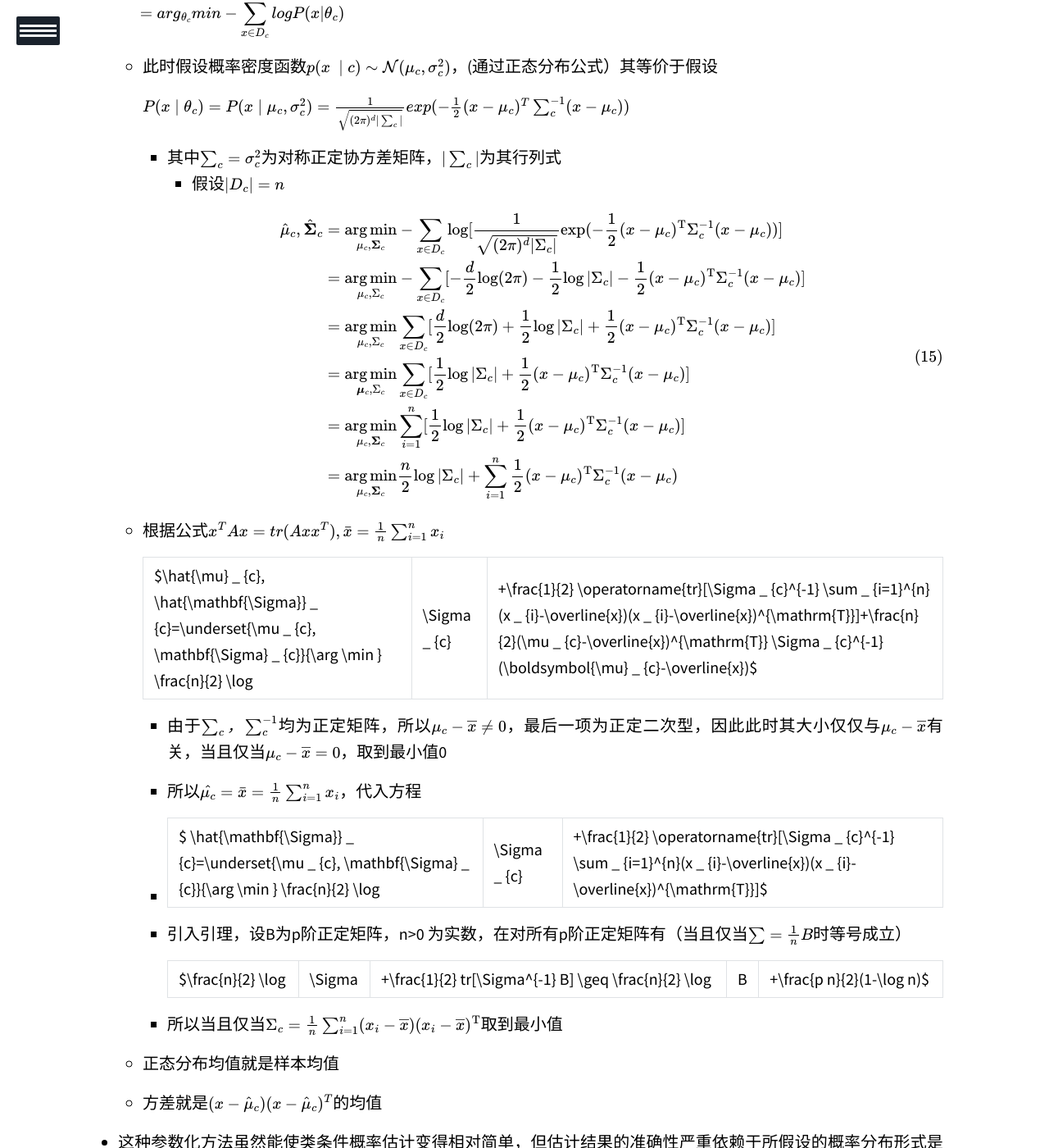
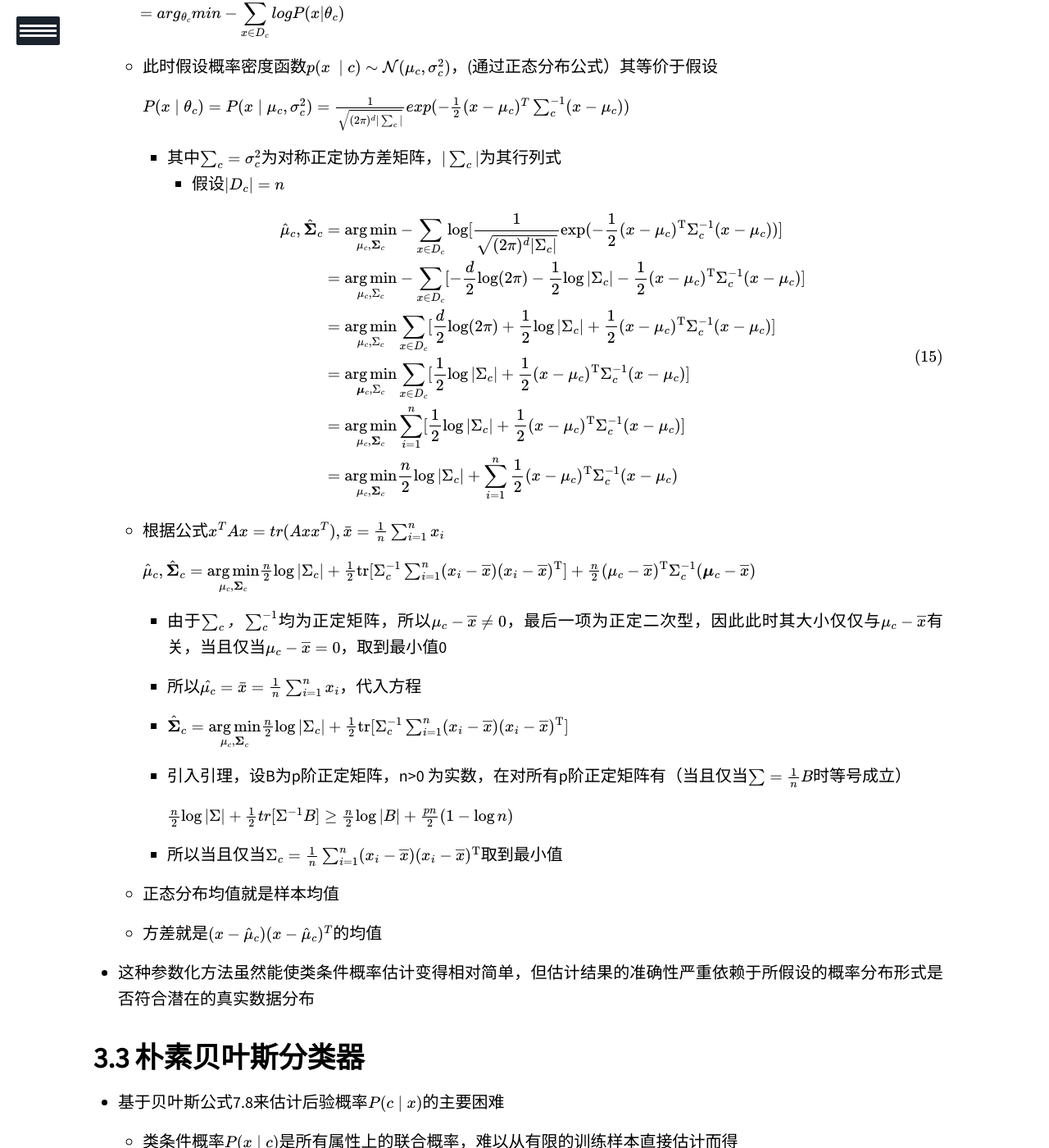
Before and after one commit to WangXiCindy/wangxicindy.github.io, a Jekyll site: the page built from _posts/2020-10-15-机器学习笔记5-8章.md, in a window 1280 px wide and 1400 px high, scrolled down 51660 px. Shown: the whole window at 82% size. Built offline with Jekyll 4.4.1, drawn with Linux system fonts in a browser that asks for light colours; our own code applies the rules of GitHub Pages for plain Markdown files; formulas are drawn with MathJax 3; a script that is not in the unit is left out; some of the changed text lies outside the part shown.

Commit message:
Update 2020-10-15-机器学习笔记5-8章.md

```diff
--- a/_posts/2020-10-15-机器学习笔记5-8章.md
+++ b/_posts/2020-10-15-机器学习笔记5-8章.md
@@ -1213,7 +1213,7 @@ description: 本文为周志华老师《机器学习》（西瓜书）的学习
 
     $L(\boldsymbol{w}, b, \boldsymbol{\alpha}, \hat{\boldsymbol{\alpha}}, \boldsymbol{\xi}, \hat{\boldsymbol{\xi}}, \boldsymbol{\mu}, \hat{\boldsymbol{\mu}})$
 
-    $=\frac{1}{2}\|\boldsymbol{w}\|^{2}+C \sum_ {i=1}^{m}\left(\xi_ {i}+\hat{\xi}_ {i}\right)-\sum_ {i=1}^{m} \mu_ {i} \xi_ {i}-\sum_ {i=1}^{m} \hat{\mu}_ {i} \hat{\xi}_ {i}$
+    $=\frac{1}{2}\  \vert \boldsymbol{w}\  \vert ^{2}+C \sum_ {i=1}^{m}\left(\xi_ {i}+\hat{\xi}_ {i}\right)-\sum_ {i=1}^{m} \mu_ {i} \xi_ {i}-\sum_ {i=1}^{m} \hat{\mu}_ {i} \hat{\xi}_ {i}$
   $+\sum_ {i=1}^{m} \alpha_ {i}\left(f\left(\boldsymbol{x}_ {i}\right)-y_ {i}-\epsilon-\xi_ {i}\right)+\sum_ {i=1}^{m} \hat{\alpha}_ {i}\left(y_ {i}-f\left(\boldsymbol{x}_ {i}\right)-\epsilon-\hat{\xi}_ {i}\right)$
 
 - 将式$f(x)=w^Tx+b$代入，对w，b，$\xi_ i，\hat{\xi_ i}$偏导为0可得
@@ -1269,7 +1269,7 @@ description: 本文为周志华老师《机器学习》（西瓜书）的学习
 
   - 令$\Bbb{H}$为核函数$\kappa$对应的再生核希尔伯特空间，$\vert \vert h \vert \vert_ {\Bbb{H}}$表示$\Bbb{H}$空间中关于h的范数，对于任意单调递增函数$ \Omega : [0, \infty ] \mapsto \Bbb{R}$和任意非负损失函数$l:\Bbb{R}^m \mapsto  [0, \infty ]$，优化问题（式6.57）
 
-    $\min _ {h \in \mathbb{H}} F(h)=\Omega\left(\|h\|_ {\mathbb{H}}\right)+\ell\left(h\left(\boldsymbol{x}_ {1}\right), h\left(\boldsymbol{x}_ {2}\right), \ldots, h\left(\boldsymbol{x}_ {m}\right)\right)$
+    $\min _ {h \in \mathbb{H}} F(h)=\Omega\left(\  \vert h\  \vert _ {\mathbb{H}}\right)+\ell\left(h\left(\boldsymbol{x}_ {1}\right), h\left(\boldsymbol{x}_ {2}\right), \ldots, h\left(\boldsymbol{x}_ {m}\right)\right)$
 
     的解可总写为
 
@@ -1558,21 +1558,21 @@ description: 本文为周志华老师《机器学习》（西瓜书）的学习
     - 其中$\sum_c=\sigma_c^2$为对称正定协方差矩阵，$\vert \sum_c \vert$为其行列式
       - 假设$\vert D_c \vert=n$
 
-    $$\begin{aligned}\hat{\mu} _ {c}, \hat{\mathbf{\Sigma}} _ {c} &=\underset{\mu _ {c}, \mathbf{\Sigma} _ {c}}{\arg \min }-\sum _ {x \in D _ {c}} \log  [\frac{1}{\sqrt{(2 \pi)^{d} |\Sigma _ {c} |}} \exp  (-\frac{1}{2} (x-\mu _ {c} )^{\mathrm{T}} \Sigma _ {c}^{-1} (x-\mu _ {c} ) ) ] \\ &=\underset{\mu _ {c}, \Sigma _ {c}}{\arg \min }-\sum _ {x \in D _ {c}} [-\frac{d}{2} \log (2 \pi)-\frac{1}{2} \log  |\Sigma _ {c} |-\frac{1}{2} (x-\mu _ {c} )^{\mathrm{T}} \Sigma _ {c}^{-1} (x-\mu _ {c} ) ] \\ &=\underset{\mu _ {c}, \Sigma _ {c}}{\arg \min } \sum _ {x \in D _ {c}} [\frac{d}{2} \log (2 \pi)+\frac{1}{2} \log  |\Sigma _ {c} |+\frac{1}{2} (x-\mu _ {c} )^{\mathrm{T}} \Sigma _ {c}^{-1} (x-\mu _ {c} ) ] \\&=\underset{\boldsymbol{\mu} _ {c}, \Sigma _ {c}}{\arg \min } \sum _ {x \in D _ {c}} [\frac{1}{2} \log  |\Sigma _ {c} |+\frac{1}{2} (x-\mu _ {c} )^{\mathrm{T}} \Sigma _ {c}^{-1} (x-\mu _ {c} ) ] \\ &= \underset{\mu _ {c}, \mathbf{\Sigma} _ {c}}{\arg \min } \sum _ {i=1}^n [\frac{1}{2} \log  |\Sigma _ {c} |+\frac{1}{2} (x-\mu _ {c} )^{\mathrm{T}} \Sigma _ {c}^{-1} (x-\mu _ {c} ) ] \\ &=\underset{\mu _ {c}, \mathbf{\Sigma} _ {c}}{\arg \min }  \frac{n}{2} \log  |\Sigma _ {c} |+\sum _ {i=1}^n\frac{1}{2} (x-\mu _ {c} )^{\mathrm{T}} \Sigma _ {c}^{-1} (x-\mu _ {c} )  \end{aligned}$$
+    $$\begin{aligned}\hat{\mu} _ {c}, \hat{\mathbf{\Sigma}} _ {c} &=\underset{\mu _ {c}, \mathbf{\Sigma} _ {c}}{\arg \min }-\sum _ {x \in D _ {c}} \log  [\frac{1}{\sqrt{(2 \pi)^{d}   \vert \Sigma _ {c}   \vert }} \exp  (-\frac{1}{2} (x-\mu _ {c} )^{\mathrm{T}} \Sigma _ {c}^{-1} (x-\mu _ {c} ) ) ] \\ &=\underset{\mu _ {c}, \Sigma _ {c}}{\arg \min }-\sum _ {x \in D _ {c}} [-\frac{d}{2} \log (2 \pi)-\frac{1}{2} \log    \vert \Sigma _ {c}   \vert -\frac{1}{2} (x-\mu _ {c} )^{\mathrm{T}} \Sigma _ {c}^{-1} (x-\mu _ {c} ) ] \\ &=\underset{\mu _ {c}, \Sigma _ {c}}{\arg \min } \sum _ {x \in D _ {c}} [\frac{d}{2} \log (2 \pi)+\frac{1}{2} \log    \vert \Sigma _ {c}   \vert +\frac{1}{2} (x-\mu _ {c} )^{\mathrm{T}} \Sigma _ {c}^{-1} (x-\mu _ {c} ) ] \\&=\underset{\boldsymbol{\mu} _ {c}, \Sigma _ {c}}{\arg \min } \sum _ {x \in D _ {c}} [\frac{1}{2} \log    \vert \Sigma _ {c}   \vert +\frac{1}{2} (x-\mu _ {c} )^{\mathrm{T}} \Sigma _ {c}^{-1} (x-\mu _ {c} ) ] \\ &= \underset{\mu _ {c}, \mathbf{\Sigma} _ {c}}{\arg \min } \sum _ {i=1}^n [\frac{1}{2} \log    \vert \Sigma _ {c}   \vert +\frac{1}{2} (x-\mu _ {c} )^{\mathrm{T}} \Sigma _ {c}^{-1} (x-\mu _ {c} ) ] \\ &=\underset{\mu _ {c}, \mathbf{\Sigma} _ {c}}{\arg \min }  \frac{n}{2} \log    \vert \Sigma _ {c}   \vert +\sum _ {i=1}^n\frac{1}{2} (x-\mu _ {c} )^{\mathrm{T}} \Sigma _ {c}^{-1} (x-\mu _ {c} )  \end{aligned}$$
 
   - 根据公式$x^TAx=tr(Axx^T),\bar{x}=\frac{1}{n}\sum _ {i=1}^n x_i$
 
-    $\hat{\mu} _ {c}, \hat{\mathbf{\Sigma}} _ {c}=\underset{\mu _ {c}, \mathbf{\Sigma} _ {c}}{\arg \min } \frac{n}{2} \log |\Sigma _ {c}|+\frac{1}{2} \operatorname{tr}[\Sigma _ {c}^{-1} \sum _ {i=1}^{n}(x _ {i}-\overline{x})(x _ {i}-\overline{x})^{\mathrm{T}}]+\frac{n}{2}(\mu _ {c}-\overline{x})^{\mathrm{T}} \Sigma _ {c}^{-1}(\boldsymbol{\mu} _ {c}-\overline{x})$
+    $\hat{\mu} _ {c}, \hat{\mathbf{\Sigma}} _ {c}=\underset{\mu _ {c}, \mathbf{\Sigma} _ {c}}{\arg \min } \frac{n}{2} \log   \vert \Sigma _ {c}  \vert +\frac{1}{2} \operatorname{tr}[\Sigma _ {c}^{-1} \sum _ {i=1}^{n}(x _ {i}-\overline{x})(x _ {i}-\overline{x})^{\mathrm{T}}]+\frac{n}{2}(\mu _ {c}-\overline{x})^{\mathrm{T}} \Sigma _ {c}^{-1}(\boldsymbol{\mu} _ {c}-\overline{x})$
 
     - 由于$\sum_c，\sum_c^{-1}$均为正定矩阵，所以$\mu_c - \overline{x} \not =0$，最后一项为正定二次型，因此此时其大小仅仅与$\mu_c - \overline{x} $有关，当且仅当$\mu_c - \overline{x}  =0$，取到最小值0
 
     - 所以$\hat{\mu_c}=\bar{x}=\frac{1}{n}\sum _ {i=1}^n x_i$，代入方程
 
-    - $ \hat{\mathbf{\Sigma}} _ {c}=\underset{\mu _ {c}, \mathbf{\Sigma} _ {c}}{\arg \min } \frac{n}{2} \log |\Sigma _ {c}|+\frac{1}{2} \operatorname{tr}[\Sigma _ {c}^{-1} \sum _ {i=1}^{n}(x _ {i}-\overline{x})(x _ {i}-\overline{x})^{\mathrm{T}}]$
+    - $ \hat{\mathbf{\Sigma}} _ {c}=\underset{\mu _ {c}, \mathbf{\Sigma} _ {c}}{\arg \min } \frac{n}{2} \log   \vert \Sigma _ {c}  \vert +\frac{1}{2} \operatorname{tr}[\Sigma _ {c}^{-1} \sum _ {i=1}^{n}(x _ {i}-\overline{x})(x _ {i}-\overline{x})^{\mathrm{T}}]$
 
     - 引入引理，设B为p阶正定矩阵，n>0 为实数，在对所有p阶正定矩阵有（当且仅当$\sum=\frac{1}{n}B$时等号成立）
 
-      $\frac{n}{2} \log |\Sigma|+\frac{1}{2} tr[\Sigma^{-1} B] \geq \frac{n}{2} \log |B|+\frac{p n}{2}(1-\log n)$
+      $\frac{n}{2} \log   \vert \Sigma  \vert +\frac{1}{2} tr[\Sigma^{-1} B] \geq \frac{n}{2} \log   \vert B  \vert +\frac{p n}{2}(1-\log n)$
 
     - 所以当且仅当$\Sigma _ {c}=\frac{1}{n} \sum _ {i=1}^{n}(x _ {i}-\overline{x})(x _ {i}-\overline{x})^{\mathrm{T}}$取到最小值
 
```
